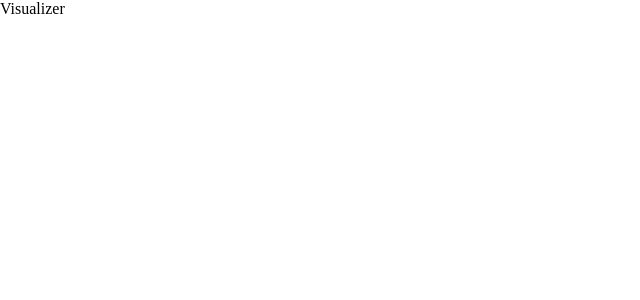
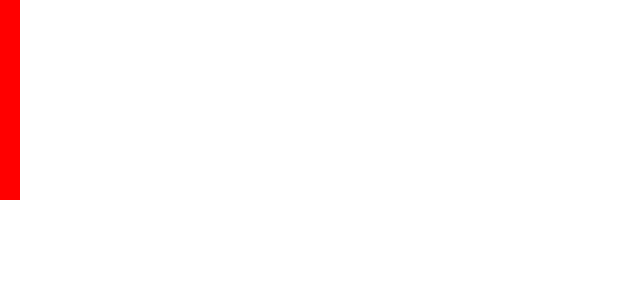
Before and after one commit to saurabhmehta1601/sorting-algorithm-visualizer, a React (Create React App) app: page / in a window 1280 px wide. Shown: the top 300 px of the page, without its empty margins (0-640 px from the left). Built offline with nearby package versions, Linux system fonts and the light colour scheme.

Commit message:
eslint setup

```diff
--- a/package.json
+++ b/package.json
@@ -13,6 +13,7 @@
     "react": "^17.0.2",
     "react-dom": "^17.0.2",
     "react-scripts": "4.0.3",
+    "styled-components": "^5.3.0",
     "typescript": "^4.1.2",
     "web-vitals": "^1.0.1"
   },
@@ -39,5 +40,8 @@
       "last 1 firefox version",
       "last 1 safari version"
     ]
+  },
+  "devDependencies": {
+    "@types/styled-components": "^5.1.10"
   }
 }
--- /dev/null
+++ b/src/components/SortingVisualizer.tsx
@@ -0,0 +1,26 @@
+import React, { useState } from 'react'
+import { getRandomArray } from '../utils/getRandomArray'
+import styled from "styled-components"
+
+const index = () => {
+    const [width, setwidth] = useState(5)
+    const bars = getRandomArray(100,50,730)
+    return (
+        <Container>
+            <Bar></Bar>
+        </Container>
+    )
+}
+
+const Container = styled.div`
+    display:flex ;
+
+`
+
+const Bar = styled.div`
+width:20px;
+height:200px;
+background-color: red;
+`
+
+export default index
--- a/src/components/SortingVisualizer/index.tsx
+++ /dev/null
@@ -1,14 +0,0 @@
-import React, { useState } from 'react'
-import { getRandomArray } from '../../utils/getRandomArray'
-
-const index = () => {
-    const [width, setwidth] = useState(5)
-    const bars = getRandomArray(100,50,730)
-    return (
-        <div>
-            Visualizer
-        </div>
-    )
-}
-
-export default index
--- a/src/index.tsx
+++ b/src/index.tsx
@@ -3,8 +3,6 @@ import ReactDOM from 'react-dom';
 import App from './App';
 
 ReactDOM.render(
-  <React.StrictMode>
-    <App />
-  </React.StrictMode>,
+    <App /> ,
   document.getElementById('root')
 );
--- a/tsconfig.json
+++ b/tsconfig.json
@@ -21,6 +21,6 @@
     "jsx": "react-jsx"
   },
   "include": [
-    "src"
+    "./src"
   ]
 }
```
Also changed, not shown: .eslintrc.json, src/components/SortingVisualizer/styles.module.css (deleted), 2 other files (tests, documents, lock files or other folders).
